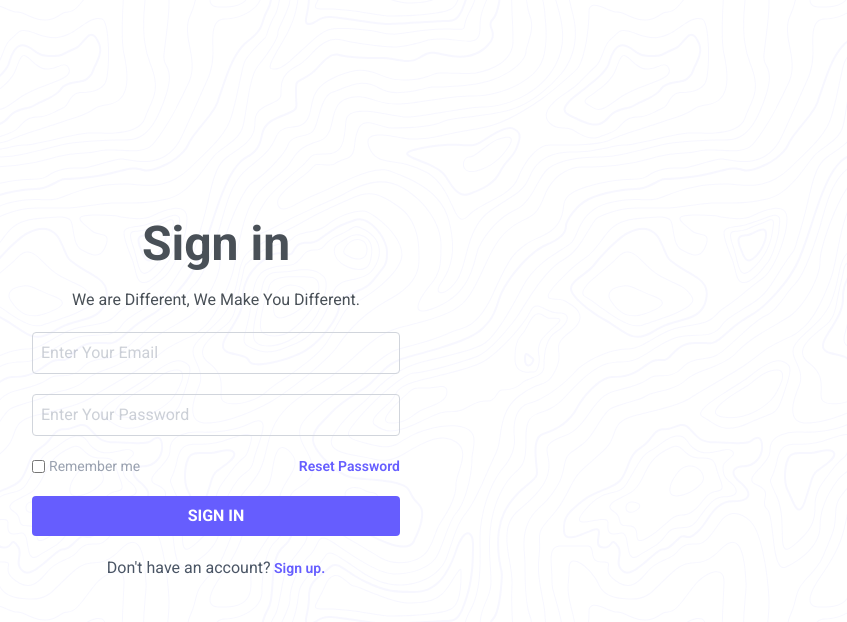
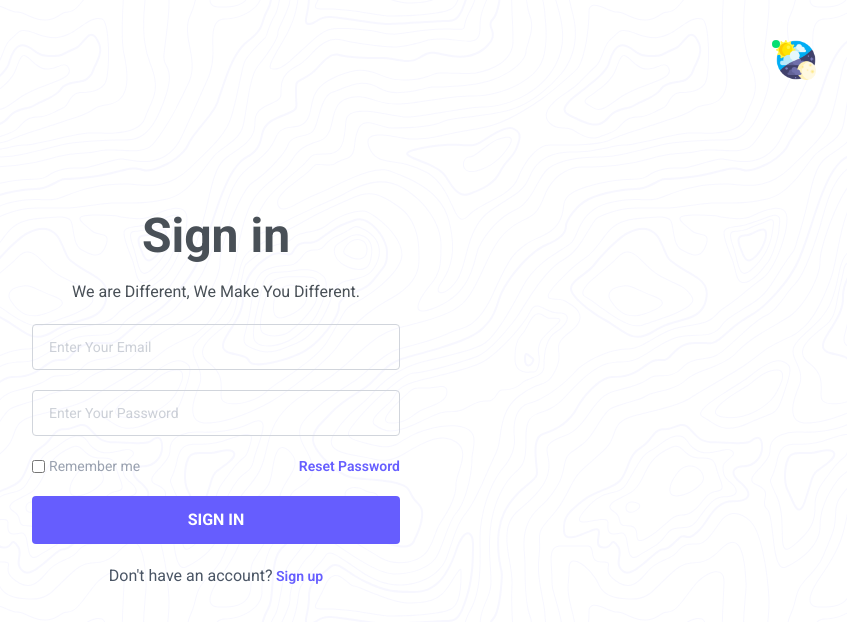
Before and after one commit to mohamedmagdy-dev/Chat-App, a React (Vite) app: page /signin in a window 1280 px wide. Shown: the top 622 px of the page, without its empty margins (424-1271 px from the left). Built offline with nearby package versions, Linux system fonts and the light colour scheme.

Commit message:
Add Dark Mode Changer Logic

```diff
--- a/index.html
+++ b/index.html
@@ -1,5 +1,5 @@
 <!DOCTYPE html>
-<html lang="en" class="">
+<html lang="en" class="dark">
   <head>
     <meta charset="UTF-8" />
     <link rel="icon" type="image/svg+xml" href="/vite.svg" />
--- a/src/App.jsx
+++ b/src/App.jsx
@@ -1,12 +1,23 @@
 import "./style/App.css";
-
+import { Routes, Route } from "react-router";
 // Import Pages
 import SignIn from "./pages/SignIn";
+import SignUp from "./pages/SignUp";
+import Home from "./pages/Home";
 
+// Import Components
+import DarkModToggle from "./components/ui/DarkModToggle";
 export default function App() {
   return (
     <>
-      <SignIn />
+      {/* DarkModToggle */}
+      <DarkModToggle />
+      <Routes>
+        <Route path="/" element={<Home />} />
+        <Route path="/home" element={<Home />} />
+        <Route path="/signin" element={<SignIn />} />
+        <Route path="/signup" element={<SignUp />} />
+      </Routes>
     </>
   );
 }
--- /dev/null
+++ b/src/components/ui/DarkModToggle.jsx
@@ -0,0 +1,21 @@
+import { useEffect, useState } from "react";
+import DarkLightImg from "../../assets/day-and-night.png";
+export default function DarkModToggle() {
+  const [currentMode, setCurrentMode] = useState("light");
+
+
+  useEffect(() => {
+    document.getElementsByTagName("html")[0].className = currentMode;
+  }, [currentMode]);
+  function handelChangeMode() {
+    setCurrentMode(currentMode == "light" ? "dark" : "light");
+  }
+  return (
+    <button
+      onClick={handelChangeMode}
+      className="cursor-pointer outline-none w-fit h-fit  fixed right-10 top-10 before:w-2 before:h-2  before:z-2 before:absolute before:bg-green-400 before:left-[-4px] before:rounded-full"
+    >
+      <img src={DarkLightImg} alt="DarkLightImg" className={`w-10 transform duration-200 ${currentMode == "light" ? "rotate-0" : "rotate-180"} `}/>
+    </button>
+  );
+}
--- a/src/components/ui/FormButton.jsx
+++ b/src/components/ui/FormButton.jsx
@@ -1,7 +1,7 @@
 export default function FormButton({ title, onClick }) {
   return (
     <button
-      className=" h-10 font-bold duration-200 hover:bg-darkBlue focus:bg-darkBlue bg-[#665dfe] text-white rounded text-center cursor-pointer"
+      className=" h-12 font-bold duration-200 hover:bg-darkBlue focus:bg-darkBlue bg-[#665dfe] text-white rounded text-center cursor-pointer"
       onClick={(e) => onClick(e)}
     >
       {title}
--- a/src/components/ui/Input.jsx
+++ b/src/components/ui/Input.jsx
@@ -8,7 +8,8 @@ export default function Input({ type, placeHolder, value, onChange, name }) {
       onChange={(e) => onChange(e.target.value)}
       className={`${
         value.length >= 1 ? "text-dark" : "text-gray-400"
-      }  outline-none p-2 text-md  border border-gray-300 rounded `}
+      }  outline-none pl-4 p-3 text-sm border border-gray-300 dark:bg-[#292929] dark:border-none rounded
+      dark:text-white `}
     />
   );
 }
--- a/src/components/ui/PageLink.jsx
+++ b/src/components/ui/PageLink.jsx
@@ -2,7 +2,10 @@ import { Link } from "react-router";
 
 export default function PageLink({ route, pageName }) {
   return (
-    <Link to={route} className=" duration-200 hover:text-darkBlue focus:text-darkBlue text-[#665eff] font-semibold text-sm">
+    <Link
+      to={route}
+      className=" duration-200 hover:text-darkBlue focus:text-darkBlue text-[#665eff] font-semibold text-sm"
+    >
       {" "}
       {pageName}
     </Link>
--- /dev/null
+++ b/src/pages/Home.jsx
@@ -0,0 +1,3 @@
+export default function Home() {
+  return <div>Hello From Home</div>;
+}
--- a/src/pages/SignIn.jsx
+++ b/src/pages/SignIn.jsx
@@ -48,9 +48,9 @@ export default function SignIn() {
           <PageLink route="/reset-password" pageName="Reset Password" />
         </div>
         <FormButton title="SIGN IN" onClick={signIn} />
-        <p className="text-center text-md text-gray-600 ">
+        <p className="text-center text-md text-gray-600  dark:text-white">
           Don't have an account?
-          <PageLink route="/signup" pageName="Sign up." />
+          <PageLink route="/signup" pageName="Sign up" />
         </p>
       </Form>
     </>
--- a/src/pages/SignUp.jsx
+++ b/src/pages/SignUp.jsx
@@ -48,9 +48,9 @@ export default function SignUp() {
           <PageLink route="/reset-password" pageName="Reset Password" />
         </div>
         <FormButton title="SIGN IN" onClick={signIn} />
-        <p className="text-center text-md text-gray-600 ">
+        <p className="text-center text-md text-gray-600 dark:text-white">
           Don't have an account?
-          <PageLink route="/signup" pageName="Sign up." />
+          <PageLink route="/signup" pageName="Sign up" />
         </p>
       </Form>
     </>
```
Also changed, not shown: src/assets/day-and-night.png (added).
